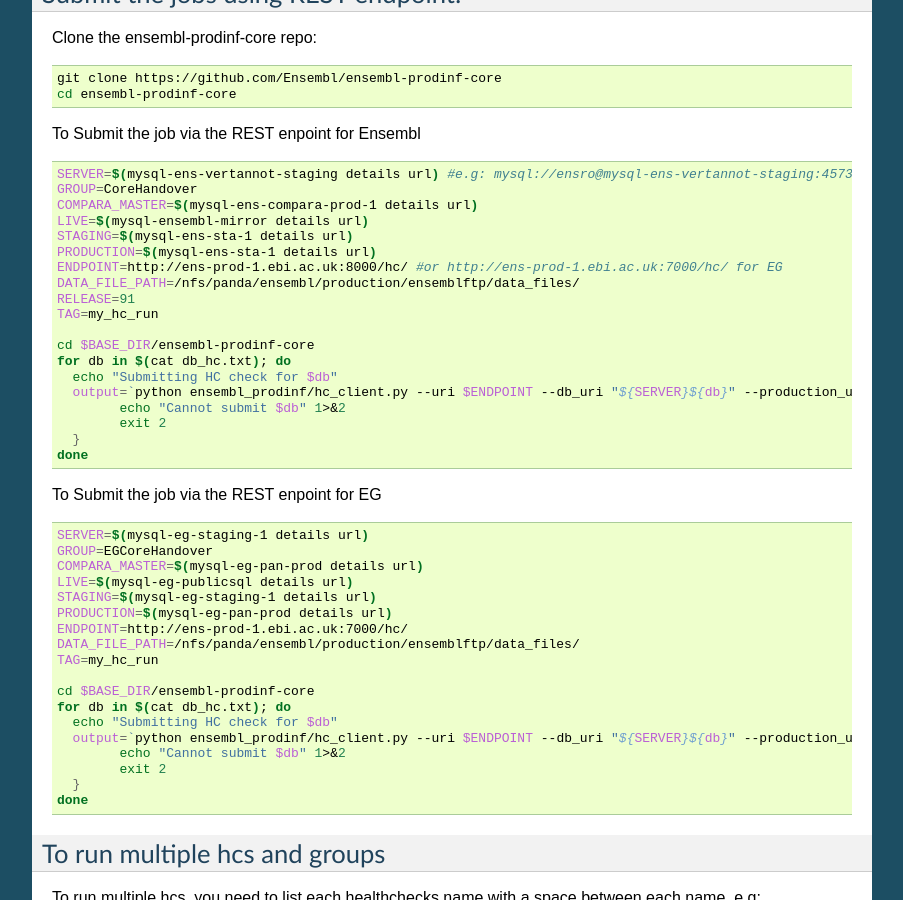
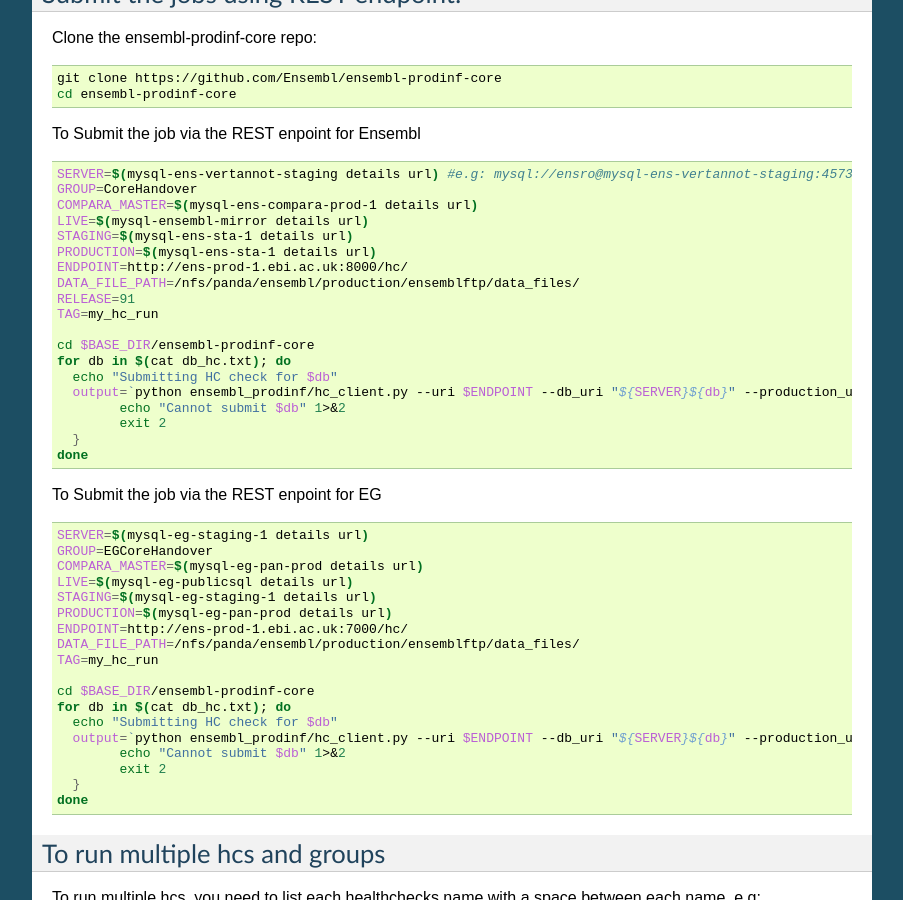
Before and after one commit to Ensembl/ensembl-prodinf-datachecks, a Sphinx documentation site: the page built from docs/bulk_hc_submission.rst, in a window 1280 px wide and 900 px high, scrolled down 920 px. Shown: the whole window, without its empty margins (198-1101 px from the left). Built offline with Sphinx 7.4.7, drawn with Linux system fonts in a browser that asks for light colours.

Commit message:
Update bulk_hc_submission.rst
typo

```diff
--- a/docs/bulk_hc_submission.rst
+++ b/docs/bulk_hc_submission.rst
@@ -67,7 +67,7 @@
   LIVE=$(mysql-ensembl-mirror details url)
   STAGING=$(mysql-ens-sta-1 details url)
   PRODUCTION=$(mysql-ens-sta-1 details url)
-  ENDPOINT=http://ens-prod-1.ebi.ac.uk:8000/hc/ #or http://ens-prod-1.ebi.ac.uk:7000/hc/ for EG
+  ENDPOINT=http://ens-prod-1.ebi.ac.uk:8000/hc/
   DATA_FILE_PATH=/nfs/panda/ensembl/production/ensemblftp/data_files/
   RELEASE=91
   TAG=my_hc_run
```
